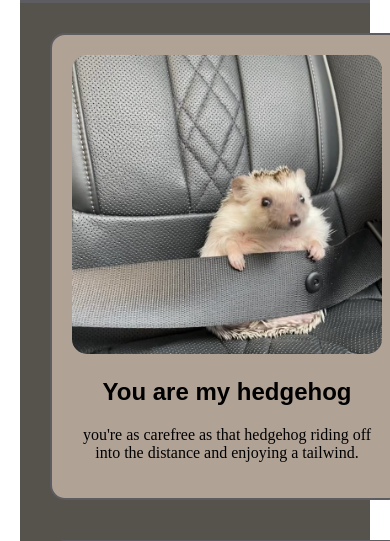
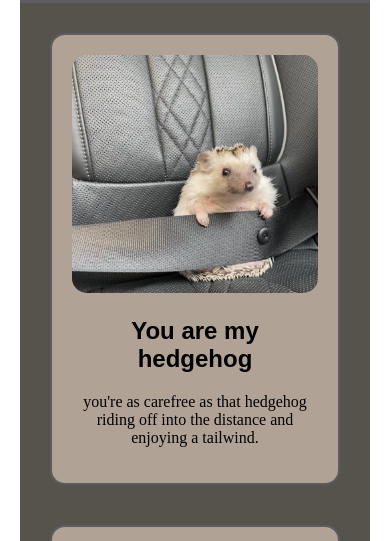
Before and after one commit to suckingcaramel/Our-first-month, a plain HTML site: page index.html in a window 390 px wide. Shown: the part 231-772 px from the top of the page. Drawn offline with Linux system fonts and the light colour scheme; a web font is replaced by a local one.

Commit message:
Update style.css

```diff
--- a/style.css
+++ b/style.css
@@ -1,3 +1,9 @@
+*,
+*::before,
+*::after {
+    box-sizing: border-box;
+}
+
 body {
     font-family: "Winky Sans", sans-serif;
     margin: 0;
@@ -17,7 +23,7 @@ header {
 .container {
     max-width: 1200px;
     margin: 0 auto;
-    padding: 0 20px; /* Боковые отступы для ПК */
+    padding: 0 20px;
 }
 
 .hero {
@@ -63,9 +69,10 @@ header {
     border: 2px solid #5D5C61;
     border-radius: 15px;
     padding: 20px;
-    width: calc(25% - 20px); /* Четыре колонки на ПК */
+    flex: 1 1 calc(25% - 40px); /* Четыре колонки на ПК */
     background-color: #B1A296;
     margin: 10px;
+    max-width: calc(25% - 40px);
 }
 
 .feature img {
@@ -86,7 +93,8 @@ footer {
 /* Адаптация под планшеты */
 @media (max-width: 1024px) {
     .feature {
-        width: calc(50% - 20px); /* Две колонки на планшетах */
+        flex: 1 1 calc(50% - 40px); /* Две колонки на планшетах */
+        max-width: calc(50% - 40px);
     }
 }
 
@@ -98,7 +106,8 @@ footer {
     }
 
     .feature {
-        width: 100%; /* Одна колонка на мобильных устройствах */
+        flex: 1 1 100%; /* Одна колонка на мобильных устройствах */
+        max-width: 100%;
     }
 
     .hero h1 {
```
